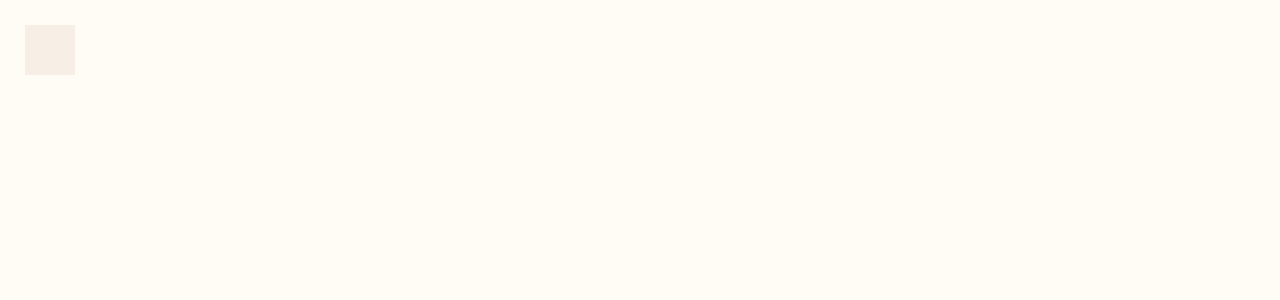
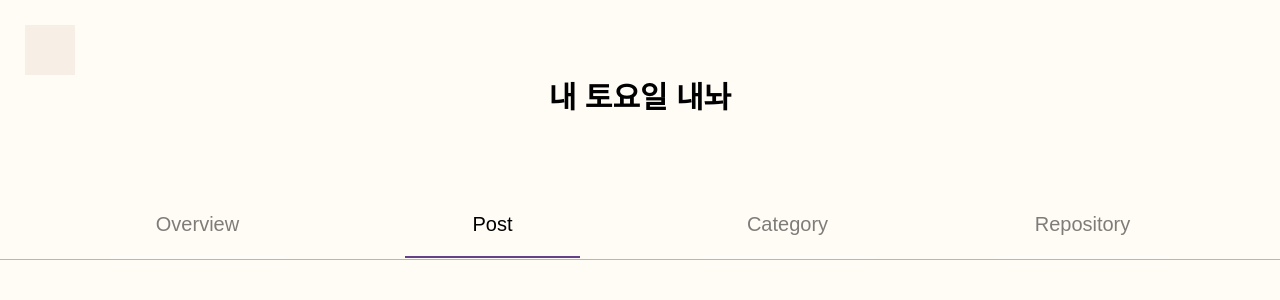
Before and after one commit to Hyangyoun/StudyCode_front, a React (Create React App) app: page /blog in a window 1280 px wide. Shown: the top 300 px of the page. Built offline with nearby package versions, Linux system fonts and the light colour scheme.

Commit message:
Blog skin2 Header 추가

```diff
--- a/src/Blog/BlogSkin2.jsx
+++ b/src/Blog/BlogSkin2.jsx
@@ -3,26 +3,50 @@ import styled from "styled-components";
 
 function BlogSkin2(props) {
     const [side, setSide] = useState(false)
+    const [selecMenu, setSelectMenu] = useState(2)
 
     return (
         <>
-            <SideBT onClick={() => setSide(!side)} />
-            <SideBar side={side}>
+            <SideBar $side={side}>
                 <img src="/image/icon/logo.png" alt="studycode" />
                 <div className="profileBox">
                     <img src="/image/icon/profile.png" alt="프로필사진" />
                     <span>js싫어요</span>
                 </div>
                 <div className="newPost">새 포스트</div>
+                <div className="listBox"> Tag
+                    <ul>
+                        <li>JavaScript</li>
+                        <li>Spring</li>
+                        <li>React</li>
+                    </ul>
+                </div>
+                <div className="listBox"> Category
+                    <ul>
+                        <li>프로젝트</li>
+                        <li>스터디</li>
+                        <li>코테</li>
+                    </ul>
+                </div>
             </SideBar>
             {side ? <SideBack onClick={() => setSide(!side)}/> : null}
+            <Header $sm = {selecMenu}>
+                <SideBT onClick={() => setSide(!side)} />
+                <div className="blogName">내 토요일 내놔</div>
+                <div className="menuBox">
+                    <div onClick={() => setSelectMenu(1)}>Overview</div>
+                    <div onClick={() => setSelectMenu(2)}>Post</div>
+                    <div onClick={() => setSelectMenu(3)}>Category</div>
+                    <div onClick={() => setSelectMenu(4)}>Repository</div>
+                </div>
+            </Header>
         </>
     )
 }
 
 const SideBar = styled.div`
     width: 250px; height: 100%;
-    background-color: #FFFBF5;
+    background-color: var(--background);
     display: flex;
     flex-direction: column;
     align-items: center;
@@ -30,7 +54,7 @@ const SideBar = styled.div`
     box-sizing: border-box;
     top: 0;
     border: 1px solid #674188;
-    left: ${(props) => (props.side ? 0 : -250)}px;
+    left: ${(props) => (props.$side ? 0 : -250)}px;
     transition: 0.5s;
     z-index: 2;
 
@@ -41,8 +65,8 @@ const SideBar = styled.div`
         flex-direction: column;
         align-items: center;
         justify-content: space-evenly;
-        background-color: #F7EFE5;
-        border: 1px solid #C3ACD0;
+        background-color: var(--second2);
+        border: 1px solid var(--second);
         border-radius: 5px;
         box-sizing: border-box;
         font-size: 15px;
@@ -54,7 +78,7 @@ const SideBar = styled.div`
     .newPost {
         width: 120px; height: 30px;
         margin-top: 35px;
-        border: 1px solid #C3ACD0;
+        border: 1px solid var(--second);
         border-radius: 5px;
         display: flex;
         align-items: center;
@@ -63,8 +87,32 @@ const SideBar = styled.div`
         cursor: pointer;
 
         &:hover {
-            background-color: #C3ACD0;
+            background-color: var(--second);
             color: white;
+        }
+    }
+
+    .listBox {
+        font-size: 20px;
+        margin-top: 35px;
+
+        &>ul {
+            flex-direction: column;
+            margin: 15px 0 0 30px;
+            font-size: 15px;
+
+            > li {
+                cursor: pointer;
+            }
+
+            > li:hover {
+                color: var(--primary);
+                text-decoration: underline;
+            }
+
+            li:not(:last-child) {
+                margin-bottom: 10px;
+            }
         }
     }
 
@@ -74,10 +122,59 @@ const SideBar = styled.div`
     }
 `
 
+const Header = styled.div`
+    display: flex;
+    flex-direction: column;
+    align-items: center;
+    width: 100%; height: 260px;
+    border-width: 0 0 1px;
+    border-style: solid;
+    border-color: var(--second);
+    box-sizing: border-box;
+
+    .blogName {
+        width: 100%; height: 190px;
+        font-size: 30px;
+        font-weight: bold;
+        display: flex;
+        align-items: center;
+        justify-content: center;
+    }
+
+    .menuBox {
+        width: 100%; height: 70px;
+        display: flex;
+        flex-direction: row;
+        align-items: center;
+        justify-content: center;
+
+        & > div {
+            width: 175px; height: 65px;
+            margin: 0 60px;
+            font-size: 20px;
+            display: flex;
+            align-items: center;
+            justify-content: center;
+            transition: 0.5s;
+            cursor: pointer;
+        }
+        & :nth-child(${props => props.$sm}) {
+            border-bottom: 2px solid var(--primary);
+        }
+        & :not(:nth-child(${props => props.$sm})) {
+            opacity: 0.5;
+            border-bottom: 2px solid white;
+        }
+    }
+`
+
 const SideBT = styled.div`
     width: 50px; height: 50px;
-    background-color: #F7EFE5;
-    margin: 25px 0 0 25px;
+    background-color: var(--second2);
+    position: fixed;
+    top: 25px;
+    left: 25px;
+    cursor: pointer;
 `
 
 const SideBack = styled.div`
--- a/src/GlobalStyle.jsx
+++ b/src/GlobalStyle.jsx
@@ -13,7 +13,13 @@ const GlobalStyle = createGlobalStyle`
 
     * {
         flex-shrink: 0;
+        --primary: #674188;
+        --second: #C3ACD0;
+        --second2: #F7EFE5;
+        --background: #FFFBF5;
     }
+
+
 `
 
 export default GlobalStyle
--- a/src/Main/Header.jsx
+++ b/src/Main/Header.jsx
@@ -28,7 +28,7 @@ function Header(props) {
                     </div>
                     <div className="profileBox">
                         <img className="myImg"
-                        src="./image/icon/profile.png"
+                        src="/image/icon/profile.png"
                         alt="프로필"
                         onClick={ClickProfile} />
                         {tooltip ? <ul className="tooltips">
--- a/src/Page/MembershipPage.jsx
+++ b/src/Page/MembershipPage.jsx
@@ -51,7 +51,7 @@ function MembershipPage(props){
 
     /** 이메일 인증번호 일치 검사 */
     const CheckEmail = (e) => {
-        if(emailNum === e.target.value) {
+        if(emailNum == e.target.value) {
             setEmailCheck(true)
         }
         else setEmailCheck(false)
@@ -123,6 +123,7 @@ function MembershipPage(props){
         </>
           )
 }
+
 const MembershipTool = styled.div`
     width: 635px; height: 560px;
     display:flex;
```
